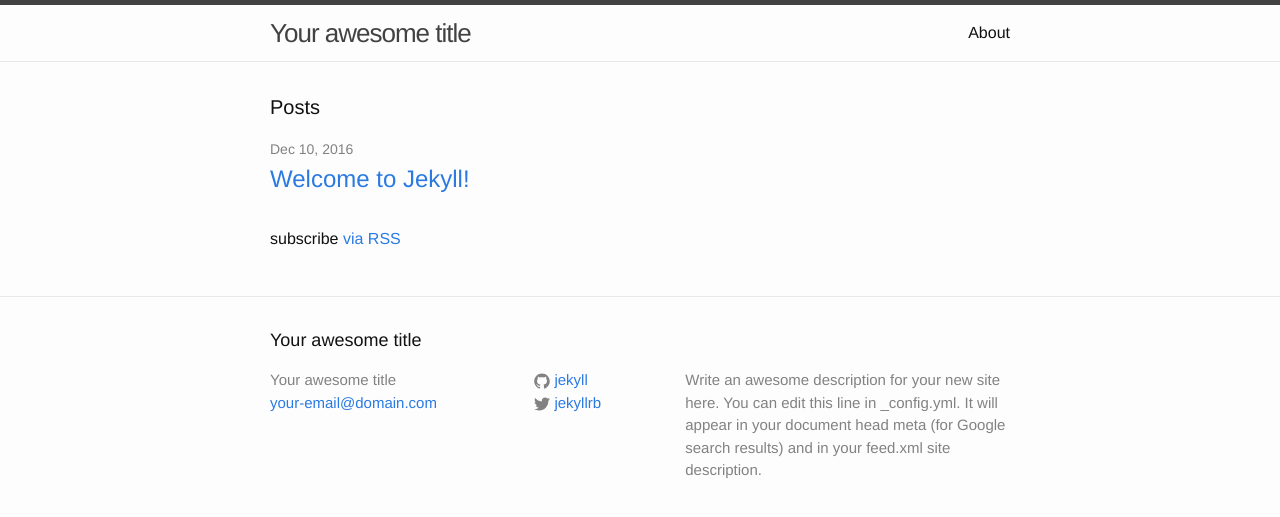
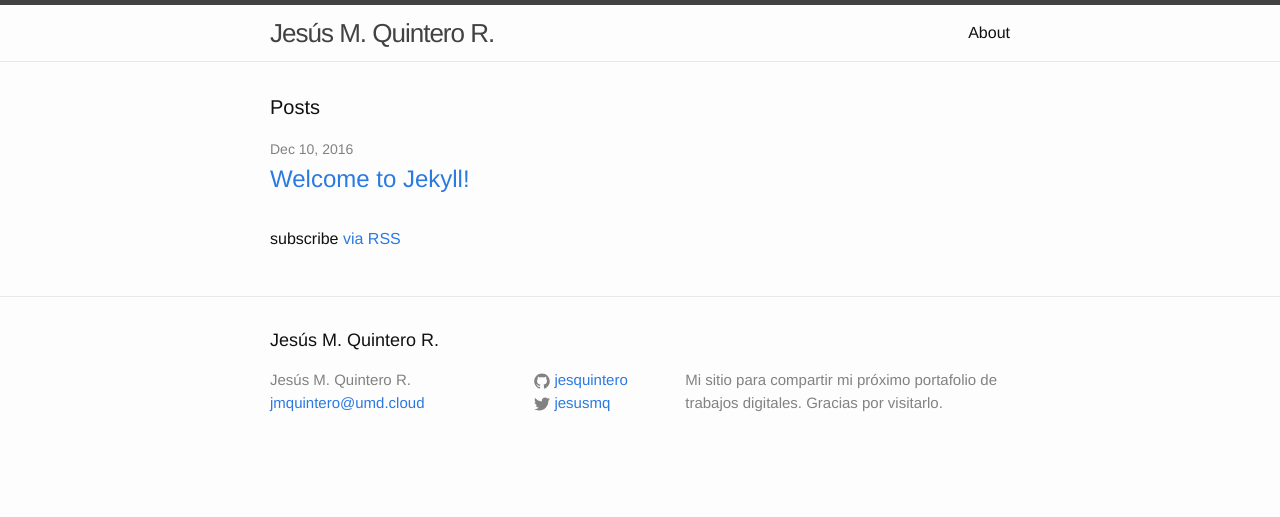
Before and after one commit to jesquintero/jesquintero.github.io, a Jekyll site: the page built from index.html, in a window 1280 px wide. Shown: the top 517 px of the page. Built offline with Jekyll 4.4.1, drawn with Linux system fonts in a browser that asks for light colours.

Commit message:
Update _config.yml

```diff
--- a/_config.yml
+++ b/_config.yml
@@ -6,16 +6,15 @@
 # 'jekyll serve'. If you change this file, please restart the server process.
 
 # Site settings
-title: Your awesome title
-email: your-email@domain.com
+title: Jesús M. Quintero R.
+email: jmquintero@umd.cloud
 description: > # this means to ignore newlines until "baseurl:"
-  Write an awesome description for your new site here. You can edit this
-  line in _config.yml. It will appear in your document head meta (for
-  Google search results) and in your feed.xml site description.
+  Mi sitio para compartir mi próximo portafolio de trabajos digitales.
+  Gracias por visitarlo.
 baseurl: "" # the subpath of your site, e.g. /blog
 url: "http://yourdomain.com" # the base hostname & protocol for your site
-twitter_username: jekyllrb
-github_username:  jekyll
+twitter_username: jesusmq
+github_username:  jesquintero
 
 # Build settings
 markdown: kramdown
```
